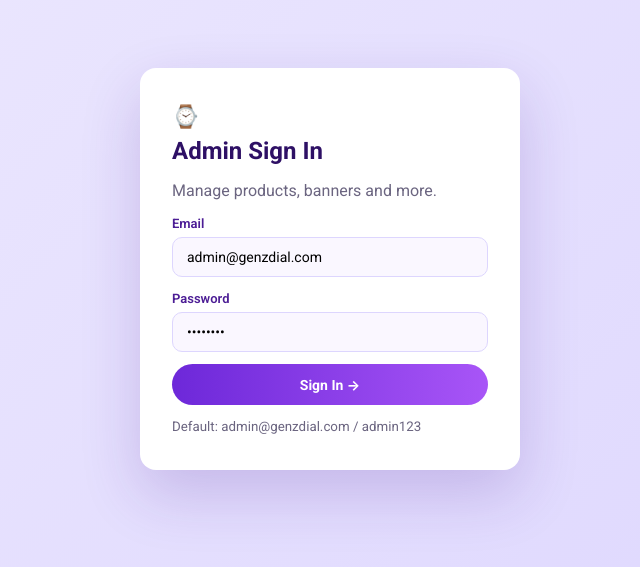
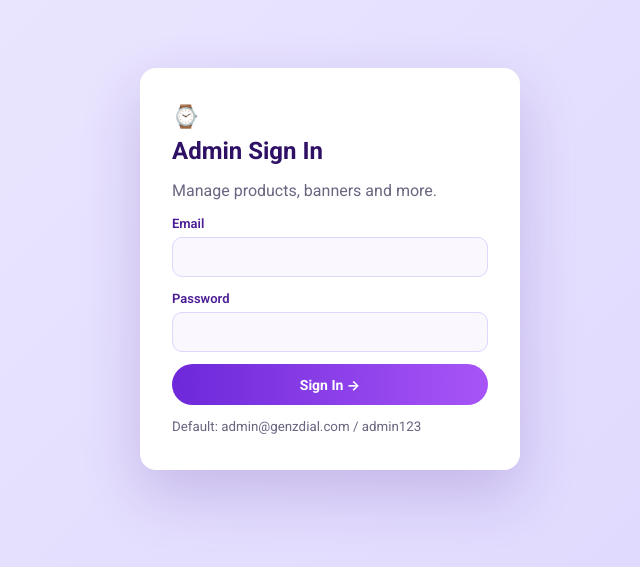
Before and after one commit to adobesoftwareseller-gif/genzdial, a React (Vite) app in the folder genzdialfrontend/: page /admin/login in a window 1280 px wide. Shown: the part 131-698 px from the top of the page, without its empty margins (310-950 px from the left). Built offline with nearby package versions, Linux system fonts and the light colour scheme; no server answers.

Commit message:
Reset default email and password in AdminLogin component for security enhancement

```diff
--- a/genzdialfrontend/src/admin/AdminLogin.jsx
+++ b/genzdialfrontend/src/admin/AdminLogin.jsx
@@ -5,8 +5,8 @@ import { useAdminAuth } from './AuthContext.jsx';
 export default function AdminLogin() {
     const { login, isAuthed } = useAdminAuth();
     const navigate = useNavigate();
-    const [email, setEmail] = useState('admin@genzdial.com');
-    const [password, setPassword] = useState('admin123');
+    const [email, setEmail] = useState('');
+    const [password, setPassword] = useState('');
     const [error, setError] = useState('');
     const [loading, setLoading] = useState(false);
 
```
